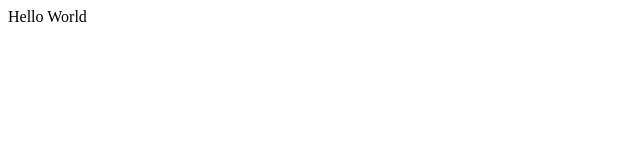
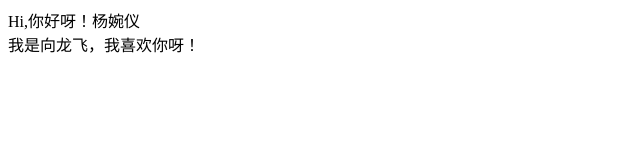
Before and after one commit to biubiubomb/biubiubomb.github.io, a plain HTML site: page index.html in a window 1280 px wide. Shown: the whole page, without its empty margins (0-640 px from the left). Drawn offline with Linux system fonts and the light colour scheme.

Commit message:
update index.html for dorothy yong

```diff
--- a/index.html
+++ b/index.html
@@ -1,10 +1,11 @@
 <!DOCTYPE html>
-<html lang="en">
+<html>
   <head>
     <meta charset="utf-8">
-	<title>Hello biubiubomb</title>
+	<title>I'm biubiubomb</title>
   </head>
   <body>
-    Hello World
+    Hi,你好呀！杨婉仪<br>
+	我是向龙飞，我喜欢你呀！
   </body>
 </html>
```
